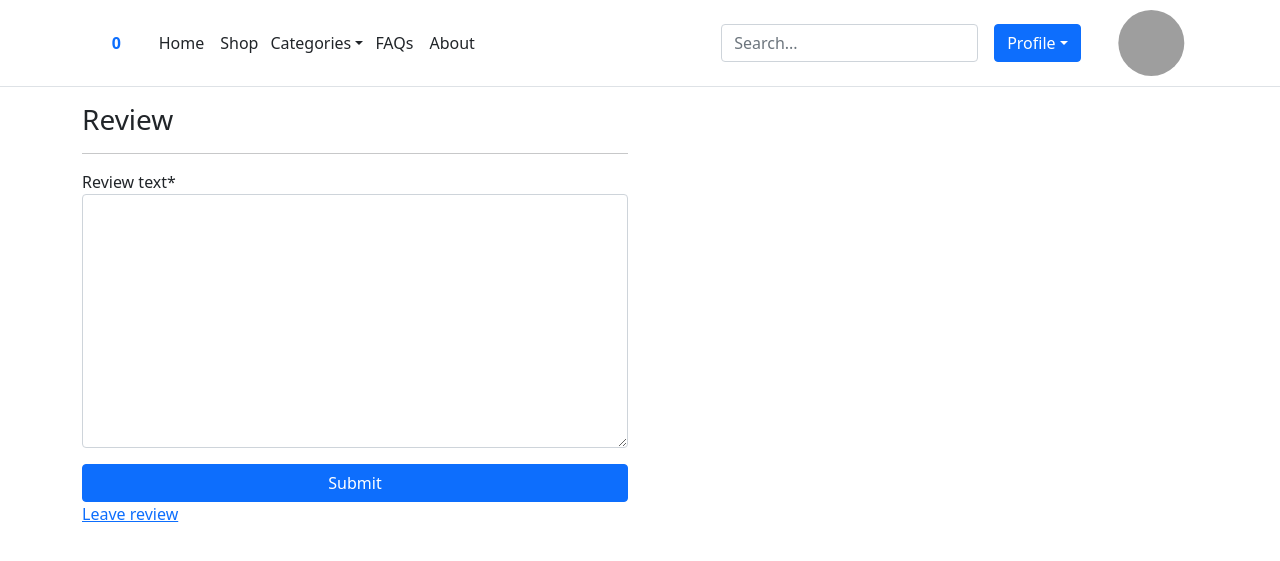
After one commit to matveykaa/OnlineStore, a Django app: page /reviews/ in a window 1280 px wide. The commit adds this page. Shown: the top 561 px of the page. Run offline with Django 4.2, Linux system fonts and the light colour scheme; a user stored in the database is signed in; data comes from the database, SQL or seed files in the repository; data that the repository does not hold is empty; some libraries are stand-ins or nearby versions; grey boxes are pictures that could not be loaded.

Commit message:
Create ReviewForm to send a reviews to shop managers

```diff
--- a/onlineStore/settings.py
+++ b/onlineStore/settings.py
@@ -126,7 +126,6 @@ LOGIN_URL = 'accounts:user_login'
 EMAIL_BACKEND = 'django.core.mail.backends.smtp.EmailBackend'
 EMAIL_HOST = 'smtp.gmail.com'
 EMAIL_PORT = 587
-EMAIL_USE_SSL = False
 EMAIL_USE_TLS = True
-EMAIL_HOST_USER = 'username@example.com'
-EMAIL_HOST_PASSWORD = 'your-password'
+EMAIL_HOST_USER = 'matveenkoalena2844@gmail.com'
+EMAIL_HOST_PASSWORD = 'anqm gqvg atcm ceyl'
--- /dev/null
+++ b/shop/forms.py
@@ -0,0 +1,5 @@
+from django import forms
+
+
+class ReviewForm(forms.Form):
+    review_text = forms.CharField(widget=forms.Textarea)
--- a/shop/templates/base.html
+++ b/shop/templates/base.html
@@ -86,6 +86,9 @@
           {% endif %}
           <!-- content -->
           {% block content %}{% endblock %}
+        <div>
+            <a href="{% url 'shop:reviews' %}">Leave review</a>
+        </div>
         </div>
       </main>
     <!-- Bootstrap JavaScript Bundle with Popper -->
--- /dev/null
+++ b/shop/templates/reviews.html
@@ -0,0 +1,17 @@
+{% extends "base.html" %}
+{% load crispy_forms_tags %}
+{% block content %}
+    <div class="col-md-6">
+        <form method="POST">
+            {% csrf_token %}
+            <h3>Review</h3>
+            <hr>
+            {{ form|crispy }}
+            <div class="form-group">
+                <button class="btn btn-primary mt-3 w-100" type="submit">Submit</button>
+            </div>
+
+        </form>
+
+    </div>
+{% endblock %}
--- a/shop/urls.py
+++ b/shop/urls.py
@@ -12,4 +12,5 @@ urlpatterns = [
     path('favorites/', views.favorites, name='favorites'),
     path('search/', views.search, name='search'),
     path('filter/<slug:slug>/', views.filter_by_category, name='filter_by_category'),
+    path('reviews/', views.reviews, name='reviews'),
 ]
--- a/shop/views.py
+++ b/shop/views.py
@@ -1,8 +1,10 @@
+from django.core.mail import send_mail
 from django.shortcuts import render, redirect, get_object_or_404
 from django.contrib.auth.decorators import login_required
 from django.contrib import messages
 from django.core.paginator import Paginator
 
+from shop.forms import ReviewForm
 from shop.models import Product, Category
 from cart.forms import QuantityForm
 
@@ -90,4 +92,18 @@ def filter_by_category(request, slug):
 
 from django.shortcuts import render
 
-# Create your views here.
+
+@login_required
+def reviews(request):
+    if request.method == 'POST':
+        form = ReviewForm(request.POST)
+        if form.is_valid():
+            user_email = request.user.email  # Предположим, что пользователь аутентифицирован
+            review_text = form.cleaned_data['review_text'] + " -- FROM --\n" + user_email
+            send_mail('Отзыв', review_text, user_email, ['matveenkoalena2844@gmail.com'])
+            messages.success(request, 'Thank you for your review', 'success')
+            return redirect('shop:home_page')
+    else:
+        form = ReviewForm()
+
+    return render(request, 'reviews.html', {'form': form})
```
